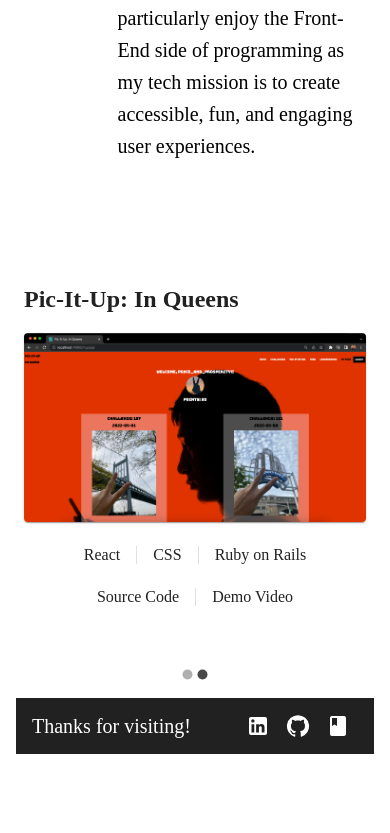
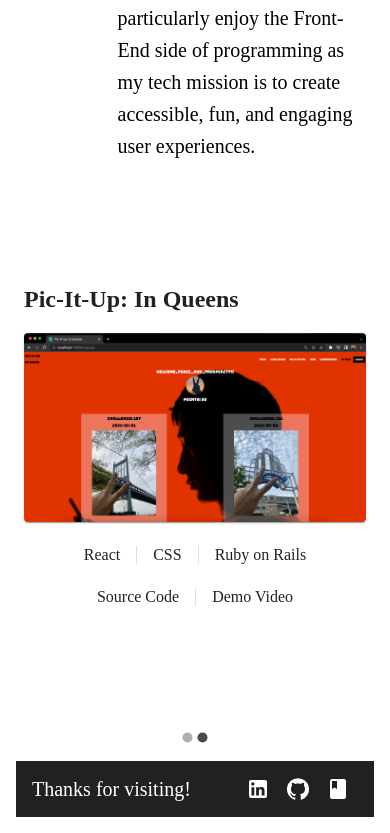
Before and after one commit to gitMiguel27/portfolio, a React (Create React App) app: page / in a window 390 px wide. Shown: the part 1910-2743 px from the top of the page. Before the commit the page ends 2680 px from the top, so only its background shows below. Built offline with nearby package versions, Linux system fonts and the light colour scheme; the HTML template or start-up script is replaced by a standard one.

Commit message:
created breakpoint for maxWidth, still need to fix bug on phone view

```diff
--- a/src/Components/Slide.js
+++ b/src/Components/Slide.js
@@ -3,18 +3,8 @@ import { Paper, Stack, Box, Card, CardMedia, Link, Divider, styled } from '@mui/
 
 const Responsive = styled("div")(({ theme }) => ({
     [theme.breakpoints.down('sm')]: {
-        // width: "fit-content",
-        maxHeight: 475
-    },
-    // [theme.breakpoints.up('sm')]: {
-    //     width: "fit-content"
-    // },
-    // [theme.breakpoints.down('sm')]: {
-    //     height: "auto"
-    // },
-    // [theme.breakpoints.up('sm')]: {
-    //     height: "auto"
-    // }
+        height: 475
+    }
 }));
 
 function Slide({ item }) {
@@ -22,12 +12,11 @@ function Slide({ item }) {
         <Responsive>
             <Paper sx={{ p: 3 }} square="true" elevation={0}>
                 <h2>{item.title}</h2>
-            <Card sx={{ maxWidth: 'xs', width: "fit-content" }}>
+                <Card sx={{ maxWidth: 'xs' }}>
                     <CardMedia
                         component="img"
                         alt={item.title}
                         image={item.image}
-                    // sx={{ maxWidth: 'xs' }}
                     />
                 </Card>
                 <Stack direction="row" spacing={2} m={3} justifyContent="center" alignItems="center" divider={<Divider orientation="vertical" flexItem />} >
```
Lines whose indentation alone changed are shown as unchanged.
